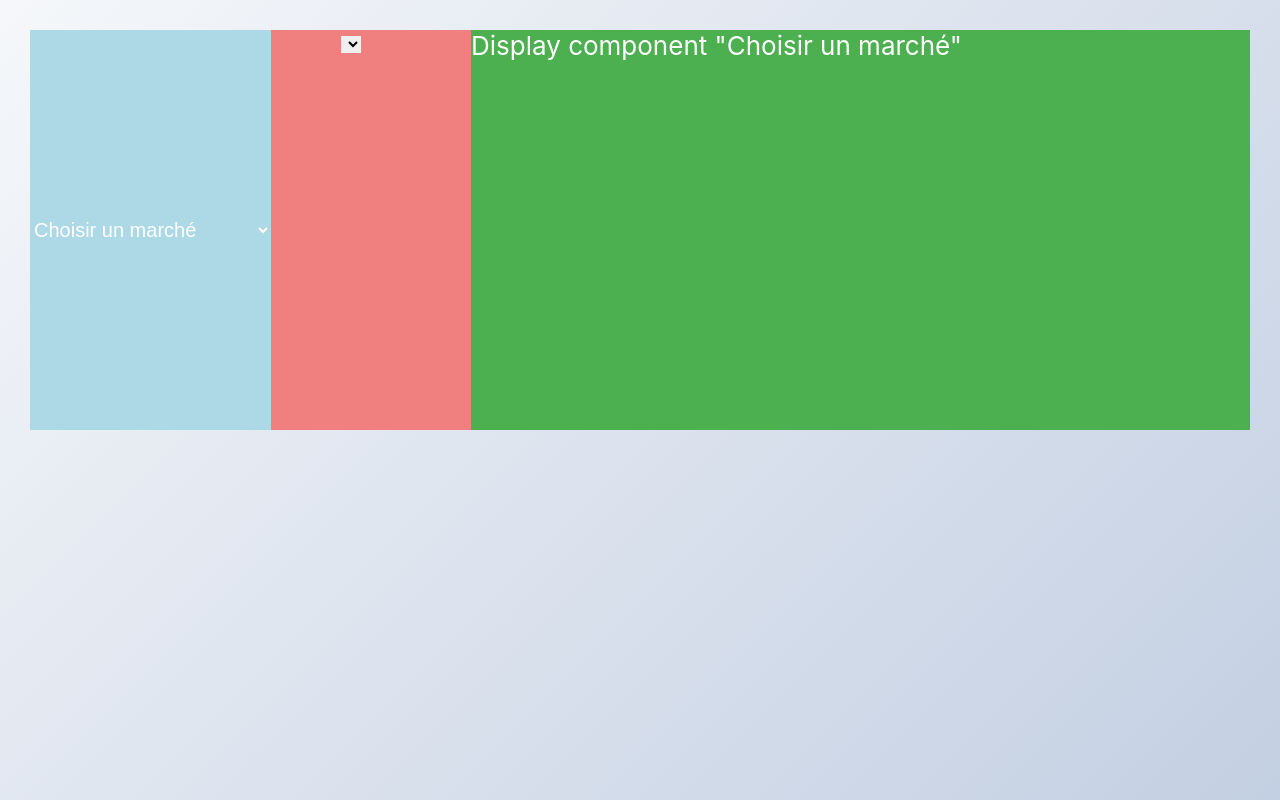
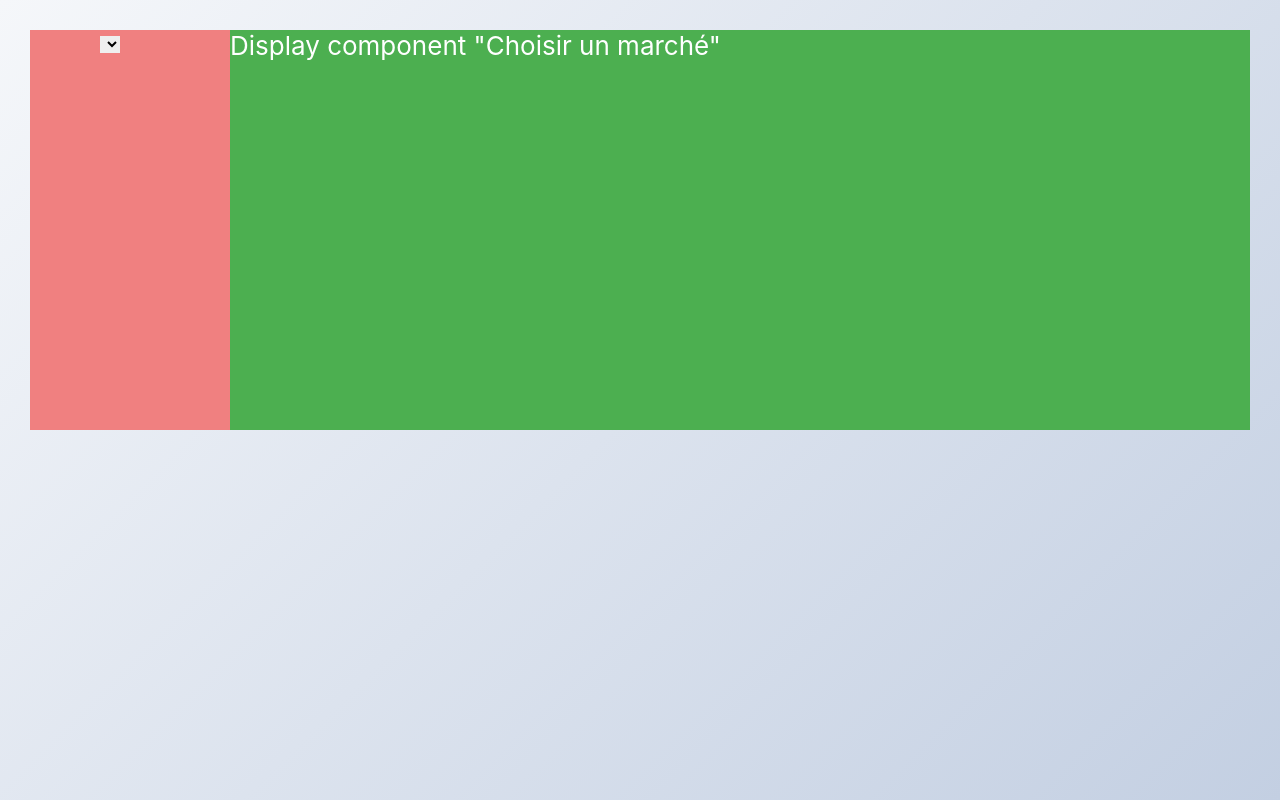
Before and after one commit to BirbaManuel/react-custom-menu-dropdown-list, a React (Create React App) app: page / in a window 1280 px wide. Built offline with nearby package versions, Linux system fonts and the light colour scheme.

Commit message:
remove useless code

```diff
--- a/src/component/customeDropDown/customeDropDown.js
+++ b/src/component/customeDropDown/customeDropDown.js
@@ -76,7 +76,7 @@ function Welcome (props) {
             </select>
             <ul className="select-box__list wrapper_ul_dropdownlist">
                 <li>
-                    <label className="select-box__option">Traffic Global</label>
+                    <label className="select-box__option">Trafic Global</label>
                     <ul>
                         <li>
                             <label className="select-box__option" htmlFor="global" aria-hidden={true}>Global</label>
--- a/src/component/dropdown/Menu.js
+++ b/src/component/dropdown/Menu.js
@@ -4,49 +4,16 @@ import CustomeDropDown  from '../customeDropDown/CustomeDropDown';
 import "./Menu.css"
 
 function Menu (props) {
-    // console.log(props)
     const [selected, setSelected] = useState(props.location.pathname.substring(1) || "");
-    // const [selected, setSelected] = useState(props.location.pathname.substring(1) || "");
-
     const handleClick = (event) => {
         props.history.push(event.target.value);
-        // props.history.push("MANUELBIRBA");
         setSelected(event.target.value);
 
     };
 
         return (
             <div className="menu_wrapper">
-                <select className="componentMenu_market_select" id="rubrique" value={selected} onChange={handleClick}>
-                        <option id="selected" value="/">Choisir un marché</option>
-                        <optgroup label="Trafic global">
-                            <option value="/">Global</option>
-                        </optgroup>
-
-                        <optgroup label="Marchés">
-                            <option value="particulier">Particulier</option>
-                            <option value="professionnel">Professionnel</option>
-                            <option value="bp">Banque-privée</option>
-                            <option value="agriculteur">Agriculteur</option>
-                            <option value="association">Association</option>
-                            <option value="collPub">Collectivités publiques</option>
-                            <option value="entreprise">Entreprise</option>
-                        </optgroup>
-
-                        <optgroup label="Focus">
-                            <option value="assurance">Focus Assurance</option>
-                            <option value="epargne">Focus Epargne</option>
-                            <option value="credits">Focus Crédits</option>
-                        </optgroup>
-
-                        <optgroup label="Filiales">
-                            <option value="nexecur">Nexecur</option>
-                            <option value="amundi">Amundi</option>
-                            <option value="unimedia">Uni-médias</option>
-                        </optgroup>
-                </select>
                 <div className="customDropDownListContainer">
-                    {/* <div>custom dropdown list</div> */}
                     <CustomeDropDown {...props}/>
                 </div>
             </div>
```
